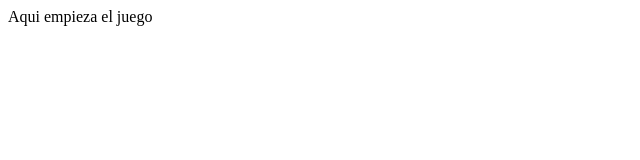
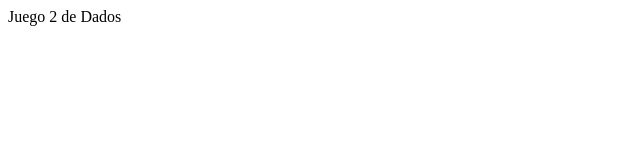
Before and after one commit to cristiancharca/Juego2, a plain HTML site: page index.html in a window 1280 px wide. Shown: the full height of the page, 0-640 px from the left. Drawn offline with Linux system fonts and the light colour scheme.

Commit message:
Actualizar index.html

```diff
--- a/index.html
+++ b/index.html
@@ -7,7 +7,8 @@
     <title>Document</title>
 </head>
 <body>
-    Aqui empieza el juego
+    Juego 2 de Dados
+
 
 </body>
 </html>
```
